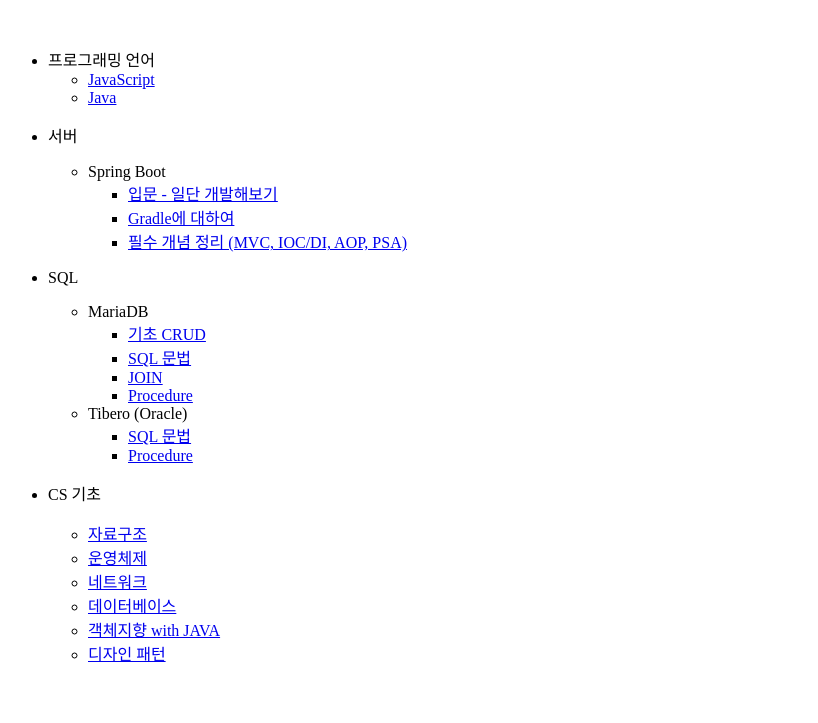
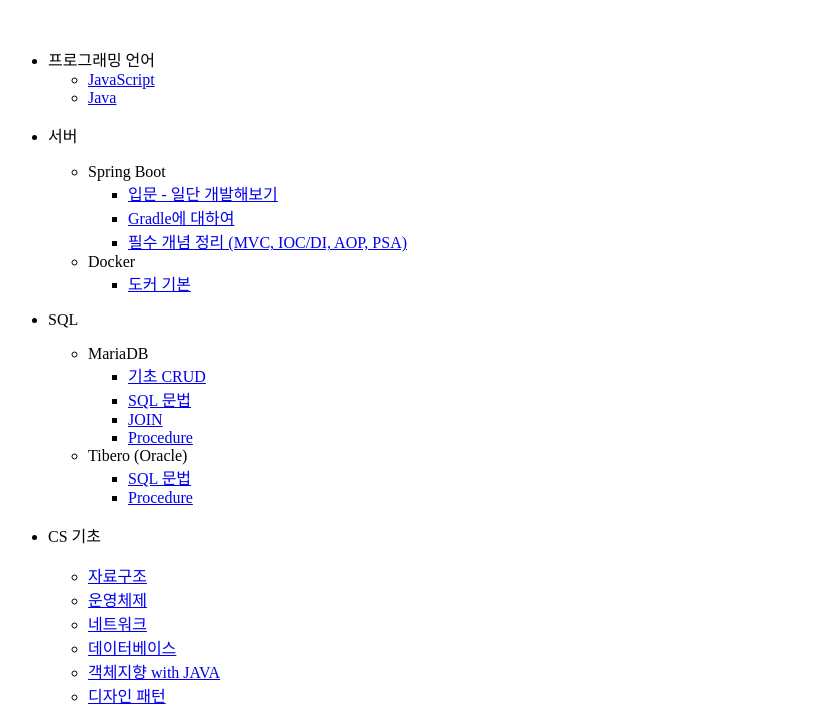
Before and after one commit to SamYangRamen/SamYangRamen.github.io, a plain HTML site: page index.html in a window 1280 px wide. Shown: the part 93-816 px from the top of the page, without its empty margins (0-818 px from the left). Drawn offline with Linux system fonts and the light colour scheme.

Commit message:
[docs] docker basic

```diff
--- a/index.html
+++ b/index.html
@@ -44,6 +44,17 @@
             <a
               href="https://github.com/SamYangRamen/SamYangRamen.github.io/blob/main/Server/SpringBoot/SpringBootConceptStudy.md"
               >필수 개념 정리 (MVC, IOC/DI, AOP, PSA)</a
+            >
+          </li>
+        </ul>
+      </li>
+      <li>
+        Docker
+        <ul>
+          <li>
+            <a
+              href="https://github.com/SamYangRamen/SamYangRamen.github.io/blob/main/Server/cicd/docker.md"
+              >도커 기본</a
             >
           </li>
         </ul>
```
